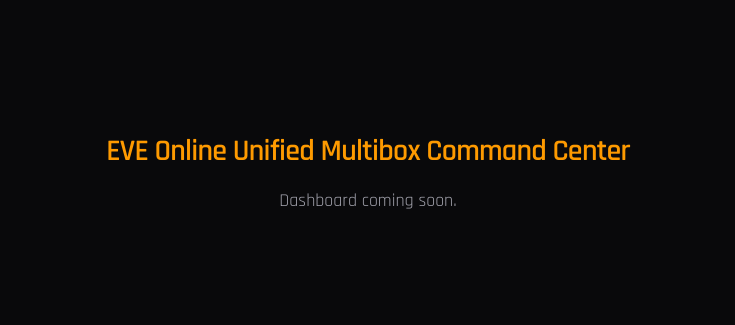
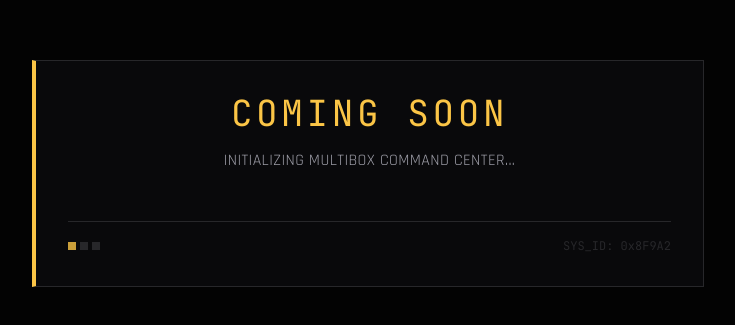
Before and after one commit to TerribleTurtle/clonebay, a Next.js app: page / in a window 1280 px wide. Shown: the part 227-552 px from the top of the page, without its empty margins (272-1007 px from the left). Built offline with nearby package versions, Linux system fonts and the light colour scheme.

Commit message:
feat: NeoCom themed coming soon page

```diff
--- a/package.json
+++ b/package.json
@@ -3,7 +3,7 @@
   "version": "0.1.0",
   "private": true,
   "scripts": {
-    "dev": "next dev",
+    "dev": "next dev -p 3006",
     "build": "next build",
     "start": "next start",
     "lint": "eslint",
--- a/src/app/page.tsx
+++ b/src/app/page.tsx
@@ -1,14 +1,40 @@
-export default function Home() {
+export default function ComingSoonPage() {
   return (
-    <div className="flex flex-col flex-1 items-center justify-center bg-zinc-950 font-sans min-h-screen text-zinc-50">
-      <main className="flex flex-1 w-full max-w-3xl flex-col items-center justify-center p-16">
-        <h1 className="text-3xl font-semibold leading-10 tracking-tight text-amber-500">
-          EVE Online Unified Multibox Command Center
+    <main role="main" className="min-h-screen bg-[hsl(var(--eve-bg))] flex flex-col items-center justify-center p-6">
+      {/*
+        NeoCom Panel
+        Strict geometry: rounded-none bans default rounded corners.
+        High contrast borders with a glowing yellow status trim.
+      */}
+      <section
+        className="w-full max-w-2xl bg-[hsl(var(--eve-panel))] border border-[hsl(var(--eve-border))] border-l-4 border-l-[hsl(var(--status-yellow))] rounded-none p-8 flex flex-col items-center justify-center space-y-4"
+      >
+        {/*
+          Glowing Header
+          drop-shadow generates the EVE holographic bloom effect.
+        */}
+        <h1
+          role="status"
+          aria-live="polite"
+          className="font-mono text-[hsl(var(--status-yellow))] uppercase tracking-widest text-3xl md:text-4xl drop-shadow-[0_0_8px_hsla(var(--status-yellow),0.6)]"
+        >
+          Coming Soon
         </h1>
-        <p className="mt-4 text-lg text-zinc-400">
-          Dashboard coming soon.
+
+        <p className="font-sans text-zinc-400 text-sm md:text-base tracking-wide text-center">
+          INITIALIZING MULTIBOX COMMAND CENTER...
         </p>
-      </main>
-    </div>
+
+        {/* Decorative Tech Lines (aria-hidden) */}
+        <div aria-hidden="true" className="w-full flex justify-between items-center mt-8 pt-4 border-t border-[hsl(var(--eve-border))]">
+          <div className="flex space-x-1">
+            <div className="w-2 h-2 bg-[hsl(var(--status-yellow))] opacity-80" />
+            <div className="w-2 h-2 bg-[hsl(var(--eve-border))]" />
+            <div className="w-2 h-2 bg-[hsl(var(--eve-border))]" />
+          </div>
+          <span className="font-mono text-[hsl(var(--eve-border))] text-xs">SYS_ID: 0x8F9A2</span>
+        </div>
+      </section>
+    </main>
   );
 }
```
Also changed, not shown: 1 other file (tests, documents, lock files or other folders).
